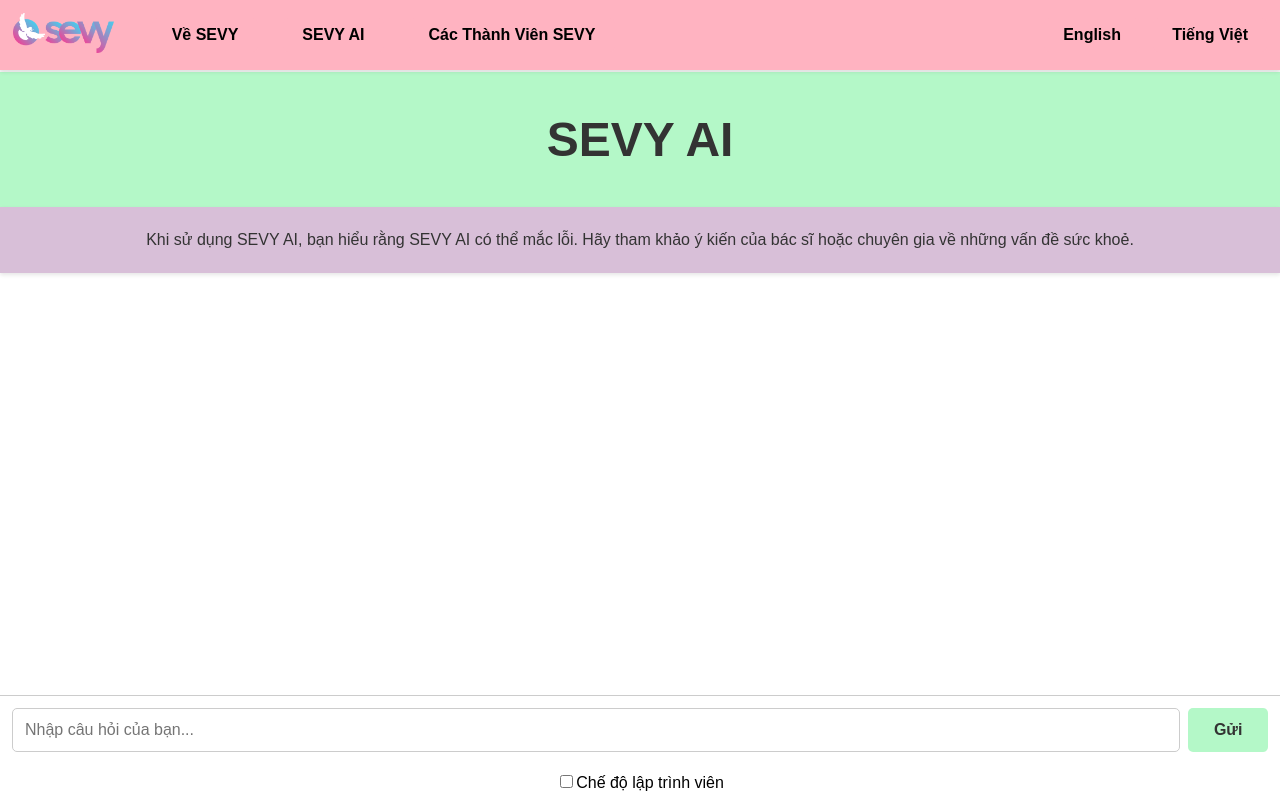
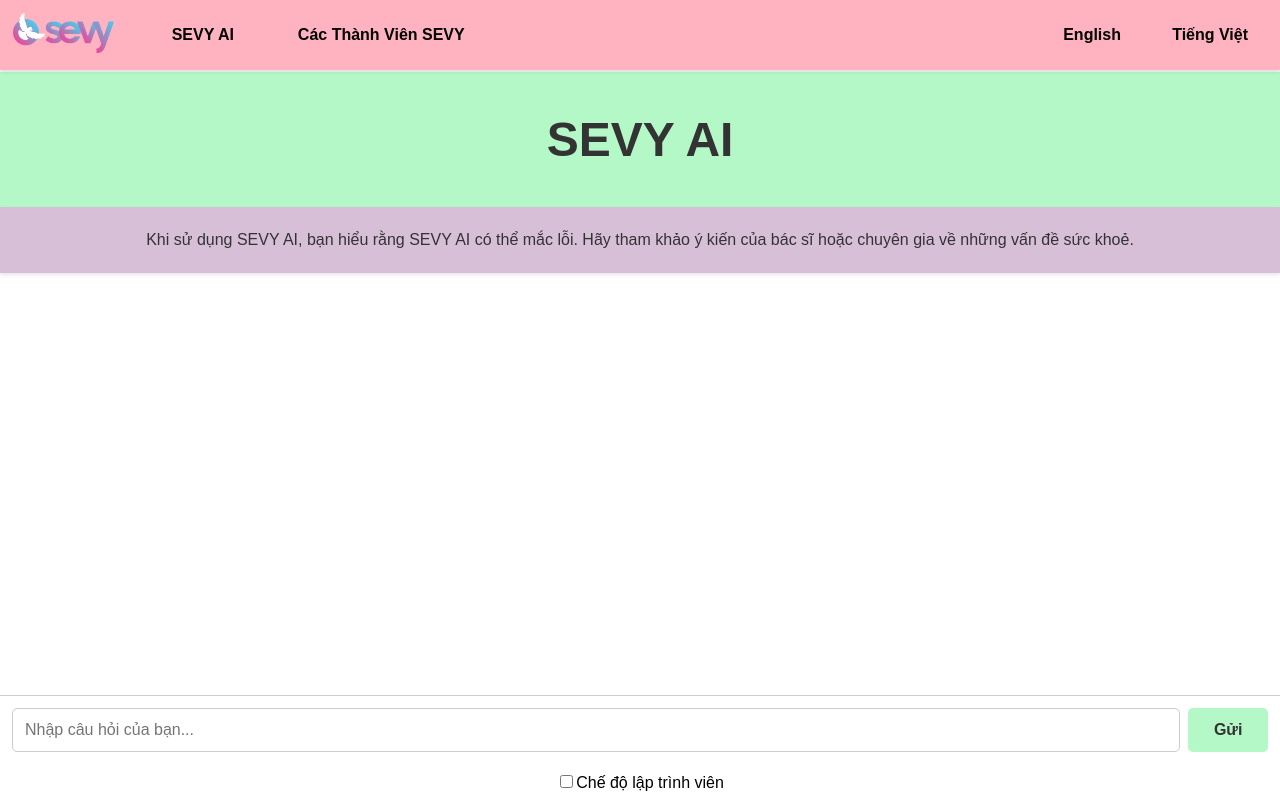
Before and after one commit to NguyenTran2002/SEVY, a React (Create React App) app in the folder react-frontend/: page /sevyai in a window 1280 px wide. Built offline with nearby package versions, Linux system fonts and the light colour scheme.

Commit message:
Removed About Us button

```diff
--- a/react-frontend/src/App.js
+++ b/react-frontend/src/App.js
@@ -184,7 +184,7 @@ function App() {
             <img src={logo} alt="SEVY Logo" className="navbar-logo" />
           </a>
           <div className="navbar-links">
-            <button onClick={() => navigate('/')}>{t('about_sevy')}</button>
+            {/* <button onClick={() => navigate('/')}>{t('about_sevy')}</button> */}
             <button onClick={() => navigate('/sevyai')}>{t('sevy_ai')}</button> {/* Navigate to /sevyai */}
             <button>{t('our_team')}</button>
           </div>
--- a/react-frontend/src/MobileApp.js
+++ b/react-frontend/src/MobileApp.js
@@ -54,7 +54,7 @@ function MobileApp() {
                         <img src={logo} alt="SEVY Logo" className="navbar-logo" />
                     </a>
                     <div className="navbar-links">
-                        <button onClick={() => navigate('/')}>{t('about_sevy')}</button>
+                        {/* <button onClick={() => navigate('/')}>{t('about_sevy')}</button> */}
                         <button onClick={() => navigate('/sevyai')}>{t('sevy_ai')}</button> {/* Navigate to /sevyai */}
                         <button>{t('our_team')}</button>
                     </div>
--- a/react-frontend/src/SevyAI.js
+++ b/react-frontend/src/SevyAI.js
@@ -47,7 +47,7 @@ function SevyAI() {
                         <img src={logo} alt="SEVY Logo" className="navbar-logo" />
                     </a>
                     <div className="navbar-links">
-                        <button onClick={() => navigate('/')}>{t('about_sevy')}</button>
+                        {/* <button onClick={() => navigate('/')}>{t('about_sevy')}</button> */}
                         <button onClick={() => navigate('/sevyai')}>{t('sevy_ai')}</button> {/* Navigate to /sevyai */}
                         <button>{t('our_team')}</button>
                     </div>
```
